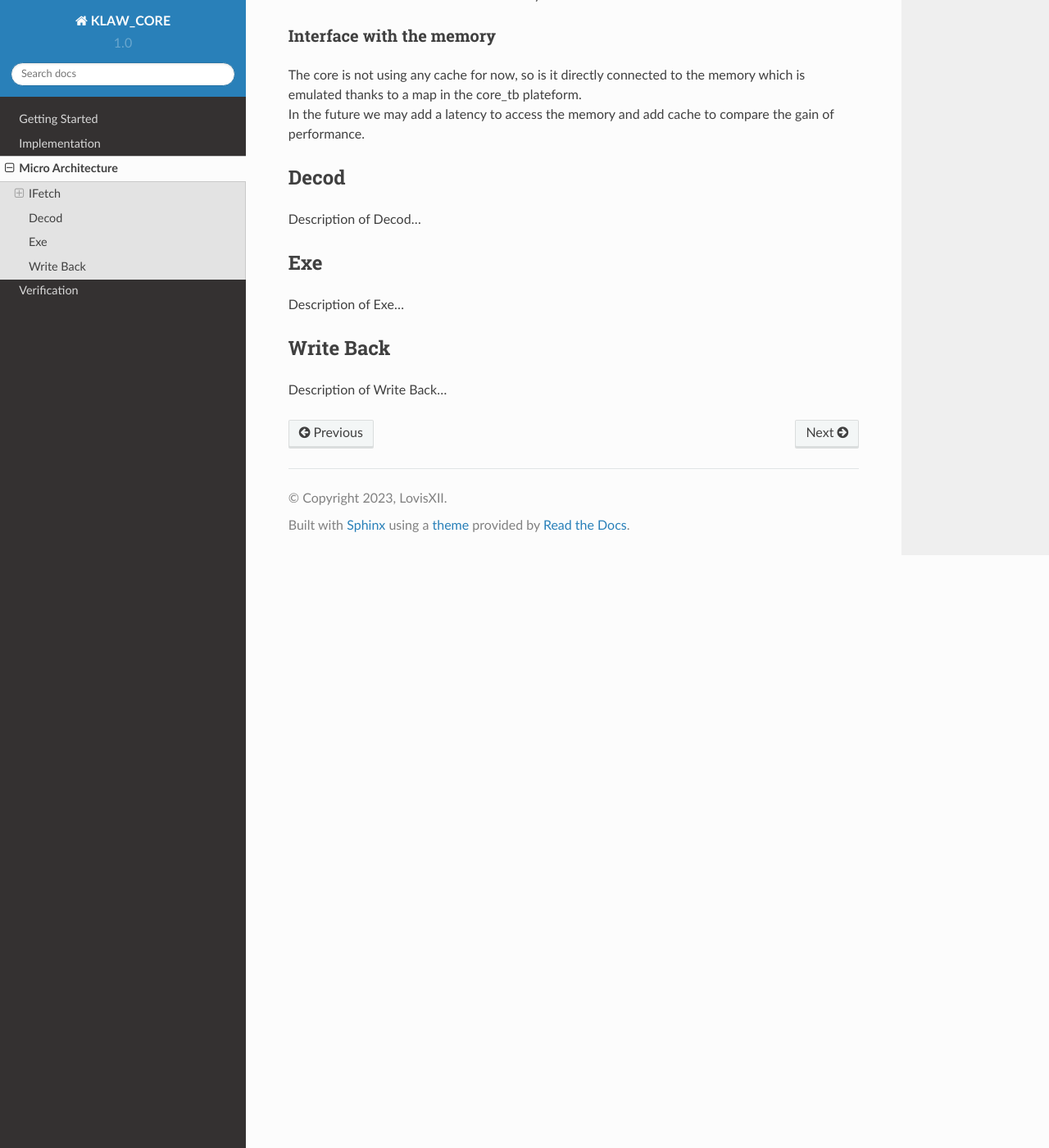
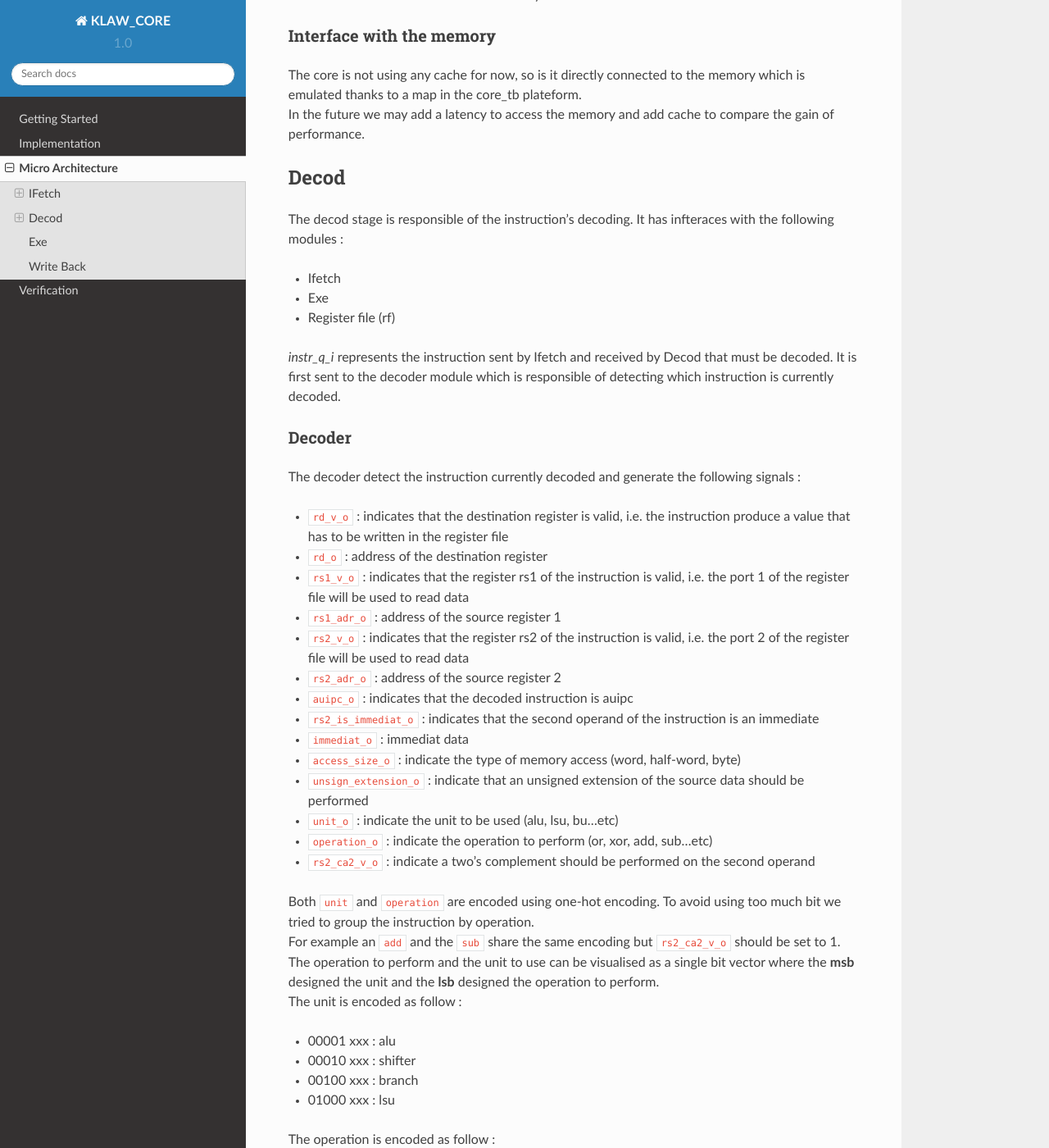
Before and after one commit to lovisXII/Klaw_CORE, a Sphinx documentation site: the page built from docs/source/uarch/uarch.rst, in a window 1280 px wide and 1400 px high, scrolled down 1448 px. Shown: the whole window at 82% size. Built offline with Sphinx 7.4.7 and the Read the Docs theme 2.0.0, drawn with Linux system fonts in a browser that asks for light colours; some of the changed text lies outside the part shown.

Commit message:
[docs] Adding decoder spec

```diff
--- a/docs/source/uarch/uarch.rst
+++ b/docs/source/uarch/uarch.rst
@@ -59,7 +59,95 @@ Interface with the memory
 Decod
 -----
 
-Description of Decod...
+The decod stage is responsible of the instruction's decoding. It has infteraces with the following modules :
+
+- Ifetch
+- Exe
+- Register file (rf)
+
+`instr_q_i` represents the instruction sent by Ifetch and received by Decod that must be decoded.
+It is first sent to the decoder module which is responsible of detecting which instruction is currently decoded.
+
+Decoder
+^^^^^^^
+
+The decoder detect the instruction currently decoded and generate the following signals :
+
+- ``rd_v_o`` : indicates that the destination register is valid, i.e. the instruction produce a value that has to be written in the register file
+- ``rd_o`` : address of the destination register
+- ``rs1_v_o`` : indicates that the register rs1 of the instruction is valid, i.e. the port 1 of the register file will be used to read data
+- ``rs1_adr_o`` : address of the source register 1
+- ``rs2_v_o`` : indicates that the register rs2 of the instruction is valid, i.e. the port 2 of the register file will be used to read data
+- ``rs2_adr_o`` : address of the source register 2
+- ``auipc_o`` : indicates that the decoded instruction is auipc
+- ``rs2_is_immediat_o`` : indicates that the second operand of the instruction is an immediate
+- ``immediat_o`` : immediat data
+- ``access_size_o`` : indicate the type of memory access (word, half-word, byte)
+- ``unsign_extension_o`` : indicate that an unsigned extension of the source data should be performed
+- ``unit_o`` : indicate the unit to be used (alu, lsu, bu...etc)
+- ``operation_o`` : indicate the operation to perform (or, xor, add, sub...etc)
+- ``rs2_ca2_v_o`` : indicate a two's complement should be performed on the second operand
+
+| Both ``unit`` and ``operation`` are encoded using one-hot encoding. To avoid using too much bit we tried to group the instruction by operation.
+| For example an ``add`` and the ``sub`` share the same encoding but ``rs2_ca2_v_o`` should be set to 1.
+| The operation to perform and the unit to use can be visualised as a single bit vector where the **msb** designed the unit and the **lsb** designed the operation to perform.
+| The unit is encoded as follow :
+
+- 00001 xxx : alu
+- 00010 xxx : shifter
+- 00100 xxx : branch
+- 01000 xxx : lsu
+
+The operation is encoded as follow :
+
+- **alu** :
+
+  - 00001 000001 : add, sub
+  - 00001 000010 : and
+  - 00001 000100 : or
+  - 00001 001000 : xor
+  - 00001 010000 : slt
+
+- **shifter** :
+
+  - 00010 000001 : sll
+  - 00010 000010 : srl
+  - 00010 000100 : sra
+
+- **branch unit (bu)** :
+
+  - 00100 000001 : beq
+  - 00100 000010 : bne
+  - 00100 000100 : blt
+  - 00100 001000 : bge
+  - 00100 010000 : jal
+  - 00100 100000 : jalr
+
+- **lsu (load store unit)**
+
+  - 01000 000001 : store
+  - 01000 000010 : load
+
+Data formatting
+^^^^^^^^^^^^^^^
+
+| Once the data is sent to EXE it must have collected the correct value for both source operands.
+| The data of the source operands can be collected from many differents places :
+
+- Register files (rf) : when the instruction is using the r-format both operands comes from the rf
+- immediat : if the instruction is using an immediat then the source data comes directly from the instruction itself
+- pc : ``auipc`` use the pc as a source operand, this is why we are using a special encoding the detect the auipc instruction
+- forwards : when we have data dependencies we may use forwards to collect the data from the output of EXE (before or after the final exe flops)
+
+Once the correct data is collected we need to format is i.e. perform the two complement if needed, extend the data (signed or unsigned extension)
+
+Interface with EXE
+^^^^^^^^^^^^^^^^^^
+
+| Decod send and receive informations from EXE.
+| When the decoding and the data processing is finished, all the informations are flopped and send to EXE.
+| But Decod also need to collect data from EXE, this is what we call the fast forwards (ff).
+
 
 Exe
 ---
```
